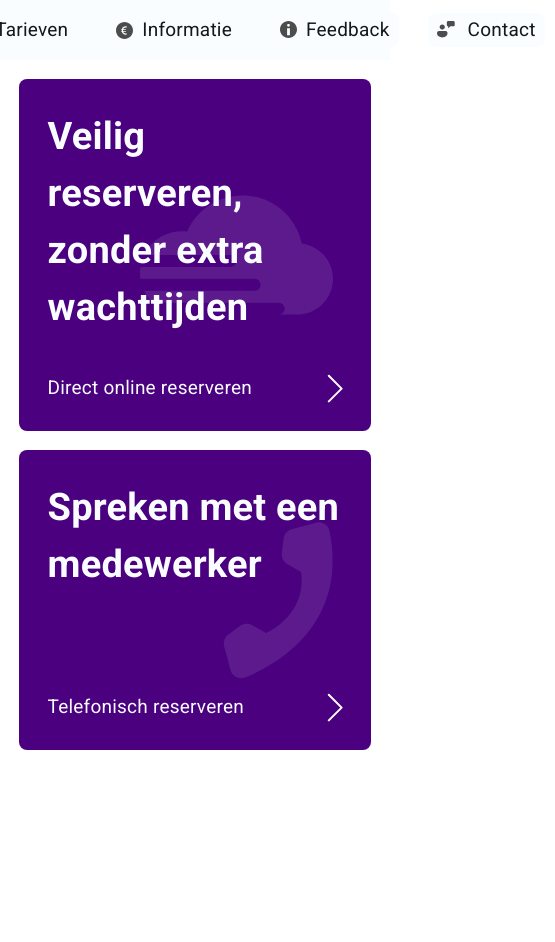
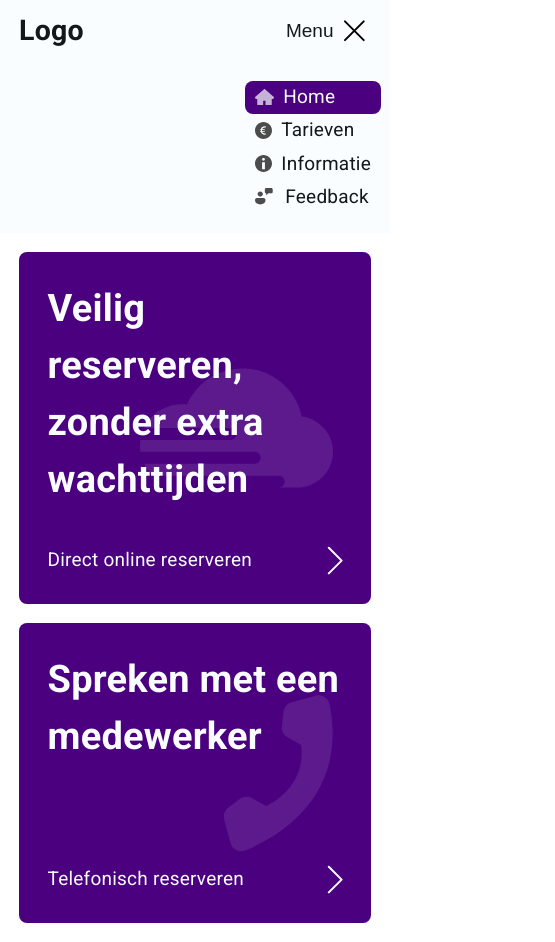
Before and after one commit to RyanBoersma/Deeltaxi, a website: page index.html in a window 390 px wide. Shown: the whole page, 555 px wide, since content can reach past the window. Before the commit the page ends 844 px from the top, so only its background shows below. Drawn offline with Linux system fonts and the light colour scheme.

Commit message:
Small scss changes

```diff
--- a/index.html
+++ b/index.html
@@ -10,38 +10,53 @@
             <h1 class="nav__logo">
                 <a href="/">Logo</a>
             </h1>
-            <ul class="nav__menu">
+            <button class="nav__button"
+                    type="button"
+                    id="mobile-menubutton"
+                    aria-haspopup="true"
+                    aria-controls="menu2">
+                Menu
+                <svg class="nav__button__icon" width="22" height="22" viewBox="0 0 22 22" fill="none" xmlns="http://www.w3.org/2000/svg">
+                    <path d="M20.7246 1.33594L1.95816 20.1024" stroke="black" stroke-width="2" stroke-linecap="round" stroke-linejoin="round"/>
+                    <path d="M20.7246 20.1025L1.95816 1.33609" stroke="black" stroke-width="2" stroke-linecap="round" stroke-linejoin="round"/>
+                </svg>
+            </button>
+            <ul
+                id="menu"
+                class="nav__menu"
+                role="menu"
+                aria-labelledby="mobile-menubutton"
+                >
+                <li class="nav__menu__item is--active">
+                    <a class="link" aria-label="Naar Home" href="index.html">
+                        <svg class="link__icon" aria-hidden="true" focusable="false" width="19" height="16" viewBox="0 0 19 16" xmlns="http://www.w3.org/2000/svg">
+                            <path d="M18.6068 7.86891L9.97405 0.175224C9.91189 0.119678 9.83806 0.0756107 9.75679 0.0455436C9.67551 0.0154765 9.58838 0 9.50039 0C9.4124 0 9.32527 0.0154765 9.244 0.0455436C9.16272 0.0756107 9.08889 0.119678 9.02674 0.175224L0.394016 7.86891C0.142516 8.09322 0 8.3979 0 8.71567C0 9.3755 0.601503 9.91197 1.34133 9.91197H2.25092V15.4019C2.25092 15.7327 2.55062 16 2.92159 16H8.15906V11.813H10.5064V16H16.0792C16.4502 16 16.7499 15.7327 16.7499 15.4019V9.91197H17.6595C18.0157 9.91197 18.3574 9.78673 18.6089 9.56055C19.1307 9.09325 19.1307 8.33622 18.6068 7.86891Z" fill-opacity="0.7"/>
+                        </svg>
+                        Home
+                    </a>
+                </li>
                 <li class="nav__menu__item">
-                    <a class="link" href="index.html">
-                        <svg class="link__icon" width="19" height="16" viewBox="0 0 19 16" xmlns="http://www.w3.org/2000/svg">
-                            <path d="M18.6068 7.86891L9.97405 0.175224C9.91189 0.119678 9.83806 0.0756107 9.75679 0.0455436C9.67551 0.0154765 9.58838 0 9.50039 0C9.4124 0 9.32527 0.0154765 9.244 0.0455436C9.16272 0.0756107 9.08889 0.119678 9.02674 0.175224L0.394016 7.86891C0.142516 8.09322 0 8.3979 0 8.71567C0 9.3755 0.601503 9.91197 1.34133 9.91197H2.25092V15.4019C2.25092 15.7327 2.55062 16 2.92159 16H8.15906V11.813H10.5064V16H16.0792C16.4502 16 16.7499 15.7327 16.7499 15.4019V9.91197H17.6595C18.0157 9.91197 18.3574 9.78673 18.6089 9.56055C19.1307 9.09325 19.1307 8.33622 18.6068 7.86891Z" fill-opacity="0.7"/>
+                    <a class="link" aria-label="Naar Tarieven" href="index.html">
+                        <svg class="link__icon" aria-hidden="true" focusable="false" width="17" height="17" viewBox="0 0 17 17" xmlns="http://www.w3.org/2000/svg">
+                            <path d="M8.5 17C3.80603 17 0 13.194 0 8.5C0 3.80603 3.80603 0 8.5 0C13.194 0 17 3.80603 17 8.5C17 13.194 13.194 17 8.5 17ZM9.7048 9.86987C9.78828 9.86987 9.85658 9.80156 9.85658 9.71808V9.20201C9.85658 9.11853 9.78828 9.05022 9.7048 9.05022H7.12444C7.11875 8.96674 7.11875 8.87757 7.11875 8.78839V8.10536H9.7029C9.78638 8.10536 9.85469 8.03705 9.85469 7.95357V7.4375C9.85469 7.35402 9.78638 7.28571 9.7029 7.28571H7.2269C7.51719 6.10938 8.38996 5.41496 9.68962 5.41496C10.0672 5.41496 10.3935 5.43772 10.6724 5.49275C10.7654 5.51172 10.8527 5.43962 10.8527 5.34475V4.5327C10.8527 4.4606 10.8015 4.39989 10.7312 4.38471C10.4296 4.3202 10.0805 4.28795 9.68203 4.28795C7.59877 4.28795 6.20993 5.40357 5.88359 7.28571H5.3125C5.22902 7.28571 5.16071 7.35402 5.16071 7.4375V7.95357C5.16071 8.03705 5.22902 8.10536 5.3125 8.10536H5.8077V8.80547C5.8077 8.88895 5.8077 8.97243 5.81339 9.04833H5.3125C5.22902 9.04833 5.16071 9.11663 5.16071 9.20011V9.71618C5.16071 9.79966 5.22902 9.86797 5.3125 9.86797H5.91395C6.28772 11.6552 7.65949 12.7121 9.68203 12.7121C10.0786 12.7121 10.4296 12.676 10.7312 12.6096C10.8015 12.5944 10.8508 12.5337 10.8508 12.4616V11.6496H10.8527C10.8527 11.5528 10.7654 11.4826 10.6705 11.5016C10.3916 11.5566 10.0672 11.585 9.68962 11.585C8.44877 11.585 7.59498 10.9494 7.26864 9.86987H9.7048Z" fill-opacity="0.7"/>
                         </svg>
                         Tarieven
                     </a>
                 </li>
                 <li class="nav__menu__item">
-                    <a class="link" href="index.html">
-                        <svg class="link__icon" width="17" height="17" viewBox="0 0 17 17" xmlns="http://www.w3.org/2000/svg">
-                            <path d="M8.5 17C3.80603 17 0 13.194 0 8.5C0 3.80603 3.80603 0 8.5 0C13.194 0 17 3.80603 17 8.5C17 13.194 13.194 17 8.5 17ZM9.7048 9.86987C9.78828 9.86987 9.85658 9.80156 9.85658 9.71808V9.20201C9.85658 9.11853 9.78828 9.05022 9.7048 9.05022H7.12444C7.11875 8.96674 7.11875 8.87757 7.11875 8.78839V8.10536H9.7029C9.78638 8.10536 9.85469 8.03705 9.85469 7.95357V7.4375C9.85469 7.35402 9.78638 7.28571 9.7029 7.28571H7.2269C7.51719 6.10938 8.38996 5.41496 9.68962 5.41496C10.0672 5.41496 10.3935 5.43772 10.6724 5.49275C10.7654 5.51172 10.8527 5.43962 10.8527 5.34475V4.5327C10.8527 4.4606 10.8015 4.39989 10.7312 4.38471C10.4296 4.3202 10.0805 4.28795 9.68203 4.28795C7.59877 4.28795 6.20993 5.40357 5.88359 7.28571H5.3125C5.22902 7.28571 5.16071 7.35402 5.16071 7.4375V7.95357C5.16071 8.03705 5.22902 8.10536 5.3125 8.10536H5.8077V8.80547C5.8077 8.88895 5.8077 8.97243 5.81339 9.04833H5.3125C5.22902 9.04833 5.16071 9.11663 5.16071 9.20011V9.71618C5.16071 9.79966 5.22902 9.86797 5.3125 9.86797H5.91395C6.28772 11.6552 7.65949 12.7121 9.68203 12.7121C10.0786 12.7121 10.4296 12.676 10.7312 12.6096C10.8015 12.5944 10.8508 12.5337 10.8508 12.4616V11.6496H10.8527C10.8527 11.5528 10.7654 11.4826 10.6705 11.5016C10.3916 11.5566 10.0672 11.585 9.68962 11.585C8.44877 11.585 7.59498 10.9494 7.26864 9.86987H9.7048Z" fill-opacity="0.7"/>
+                    <a class="link" aria-label="Naar Informatie"  href="index.html">
+                        <svg class="link__icon" aria-hidden="true" focusable="false" width="17" height="18" viewBox="0 0 17 18" xmlns="http://www.w3.org/2000/svg">
+                            <path d="M8.5 0.043457C3.80573 0.043457 0 3.85377 0 8.55369C0 13.2536 3.80573 17.0639 8.5 17.0639C13.1943 17.0639 17 13.2536 17 8.55369C17 3.85377 13.1943 0.043457 8.5 0.043457ZM9.91667 14.1563H7.08333V7.34808H9.91667V14.1563ZM8.5 5.78787C8.12428 5.78787 7.76394 5.63843 7.49827 5.37244C7.23259 5.10644 7.08333 4.74567 7.08333 4.36949C7.08333 3.99332 7.23259 3.63255 7.49827 3.36655C7.76394 3.10056 8.12428 2.95112 8.5 2.95112C8.87572 2.95112 9.23606 3.10056 9.50173 3.36655C9.76741 3.63255 9.91667 3.99332 9.91667 4.36949C9.91667 4.74567 9.76741 5.10644 9.50173 5.37244C9.23606 5.63843 8.87572 5.78787 8.5 5.78787Z" fill-opacity="0.7"/>
                         </svg>
                         Informatie
                     </a>
                 </li>
                 <li class="nav__menu__item">
-                    <a class="link" href="index.html">
-                        <svg class="link__icon" width="17" height="18" viewBox="0 0 17 18" xmlns="http://www.w3.org/2000/svg">
-                            <path d="M8.5 0.043457C3.80573 0.043457 0 3.85377 0 8.55369C0 13.2536 3.80573 17.0639 8.5 17.0639C13.1943 17.0639 17 13.2536 17 8.55369C17 3.85377 13.1943 0.043457 8.5 0.043457ZM9.91667 14.1563H7.08333V7.34808H9.91667V14.1563ZM8.5 5.78787C8.12428 5.78787 7.76394 5.63843 7.49827 5.37244C7.23259 5.10644 7.08333 4.74567 7.08333 4.36949C7.08333 3.99332 7.23259 3.63255 7.49827 3.36655C7.76394 3.10056 8.12428 2.95112 8.5 2.95112C8.87572 2.95112 9.23606 3.10056 9.50173 3.36655C9.76741 3.63255 9.91667 3.99332 9.91667 4.36949C9.91667 4.74567 9.76741 5.10644 9.50173 5.37244C9.23606 5.63843 8.87572 5.78787 8.5 5.78787Z" fill-opacity="0.7"/>
+                    <a class="link" aria-label="Naar Feedback"  href="index.html">
+                        <svg class="link__icon" aria-hidden="true" focusable="false" width="21" height="21" viewBox="0 0 21 21" xmlns="http://www.w3.org/2000/svg">
+                            <path d="M11.1562 1.10522C10.8082 1.10522 10.4743 1.24351 10.2282 1.48965C9.98203 1.73579 9.84375 2.06963 9.84375 2.41772V5.04272C9.84375 5.39082 9.98203 5.72466 10.2282 5.9708C10.4743 6.21694 10.8082 6.35522 11.1562 6.35522V8.32397L13.5188 6.35522H16.4062C16.7543 6.35522 17.0882 6.21694 17.3343 5.9708C17.5805 5.72466 17.7188 5.39082 17.7188 5.04272V2.41772C17.7188 2.06963 17.5805 1.73579 17.3343 1.48965C17.0882 1.24351 16.7543 1.10522 16.4062 1.10522H11.1562ZM5.25 4.38647C4.55381 4.38647 3.88613 4.66304 3.39384 5.15532C2.90156 5.6476 2.625 6.31528 2.625 7.01147C2.625 7.70767 2.90156 8.37535 3.39384 8.86763C3.88613 9.35991 4.55381 9.63647 5.25 9.63647C5.94619 9.63647 6.61387 9.35991 7.10616 8.86763C7.59844 8.37535 7.875 7.70767 7.875 7.01147C7.875 6.31528 7.59844 5.6476 7.10616 5.15532C6.61387 4.66304 5.94619 4.38647 5.25 4.38647ZM8.53125 10.949H1.96875C1.44661 10.949 0.945846 11.1564 0.576634 11.5256C0.207421 11.8948 0 12.3956 0 12.9177C0 14.3825 0.602437 15.5558 1.59075 16.3499C2.56331 17.1308 3.86794 17.5115 5.25 17.5115C6.63206 17.5115 7.93669 17.1308 8.90925 16.3499C9.89625 15.5558 10.5 14.3825 10.5 12.9177C10.5 12.3956 10.2926 11.8948 9.92337 11.5256C9.55415 11.1564 9.0534 10.949 8.53125 10.949Z" fill-opacity="0.7"/>
                         </svg>
                         Feedback
-                    </a>
-                </li>
-                <li class="nav__menu__item">
-                    <a class="link" href="index.html">
-                        <svg class="link__icon" width="21" height="21" viewBox="0 0 21 21" xmlns="http://www.w3.org/2000/svg">
-                            <path d="M11.1562 1.10522C10.8082 1.10522 10.4743 1.24351 10.2282 1.48965C9.98203 1.73579 9.84375 2.06963 9.84375 2.41772V5.04272C9.84375 5.39082 9.98203 5.72466 10.2282 5.9708C10.4743 6.21694 10.8082 6.35522 11.1562 6.35522V8.32397L13.5188 6.35522H16.4062C16.7543 6.35522 17.0882 6.21694 17.3343 5.9708C17.5805 5.72466 17.7188 5.39082 17.7188 5.04272V2.41772C17.7188 2.06963 17.5805 1.73579 17.3343 1.48965C17.0882 1.24351 16.7543 1.10522 16.4062 1.10522H11.1562ZM5.25 4.38647C4.55381 4.38647 3.88613 4.66304 3.39384 5.15532C2.90156 5.6476 2.625 6.31528 2.625 7.01147C2.625 7.70767 2.90156 8.37535 3.39384 8.86763C3.88613 9.35991 4.55381 9.63647 5.25 9.63647C5.94619 9.63647 6.61387 9.35991 7.10616 8.86763C7.59844 8.37535 7.875 7.70767 7.875 7.01147C7.875 6.31528 7.59844 5.6476 7.10616 5.15532C6.61387 4.66304 5.94619 4.38647 5.25 4.38647ZM8.53125 10.949H1.96875C1.44661 10.949 0.945846 11.1564 0.576634 11.5256C0.207421 11.8948 0 12.3956 0 12.9177C0 14.3825 0.602437 15.5558 1.59075 16.3499C2.56331 17.1308 3.86794 17.5115 5.25 17.5115C6.63206 17.5115 7.93669 17.1308 8.90925 16.3499C9.89625 15.5558 10.5 14.3825 10.5 12.9177C10.5 12.3956 10.2926 11.8948 9.92337 11.5256C9.55415 11.1564 9.0534 10.949 8.53125 10.949Z" fill-opacity="0.7"/>
-                        </svg>
-
-                        Contact
                     </a>
                 </li>
             </ul>
@@ -80,7 +95,6 @@
                     <path d="M78.098 50.4756L64.2273 42.5011C62.3702 41.4338 60.8694 39.8458 59.9107 37.9341C58.952 36.0223 58.5776 33.8707 58.8339 31.7459L60.6156 17.0244C60.8779 14.8547 61.7859 12.8116 63.2226 11.1586C64.6592 9.50564 66.5586 8.31865 68.6757 7.75076L92.928 1.24457C94.3685 0.854442 95.8731 0.761383 97.3495 0.971083C98.826 1.18078 100.243 1.68883 101.515 2.46413C102.786 3.23942 103.885 4.26564 104.743 5.47999C105.602 6.69434 106.203 8.07127 106.509 9.52647C125.622 104.24 51.4814 144.294 22.0972 155.921C20.6602 156.487 19.1199 156.745 17.5776 156.676C16.0352 156.606 14.5258 156.213 13.1485 155.52C11.7713 154.827 10.5575 153.851 9.58687 152.655C8.61629 151.46 7.91094 150.073 7.51722 148.585L1.16409 124.847C0.599415 122.737 0.682019 120.505 1.40125 118.44C2.12049 116.375 3.44336 114.57 5.19921 113.259L17.1129 104.366C18.8326 103.083 20.891 102.33 23.033 102.201C25.175 102.072 27.3065 102.572 29.1633 103.64L43.0341 111.614C43.0341 111.614 84.1019 94.1122 78.098 50.4756Z" fill="white"/>
                     </g>
                 </svg>
-
             </a>
         </section>
     </main>
--- a/src/core/booking.scss
+++ b/src/core/booking.scss
@@ -5,7 +5,7 @@
     max-width: var(--page-width);
     width: 100%;
     margin: 0 auto;
-    margin-top: var(--nav-height);
+    // margin-top: var(--nav-height);
     padding: 1rem;
 
     &__button {
--- a/src/core/nav.scss
+++ b/src/core/nav.scss
@@ -1,28 +1,42 @@
 .nav {
-    position: absolute;
-    top: 0;
-    left: 0;
     width: 100%;
     background-color: var(--color-bg);
+    z-index: 1000;
 
     &--wrapper {
-        display: flex;
         margin: 0 auto;
         width: 100%;
-        height: var(--nav-height);
-        flex-direction: row;
-        justify-content: center;
-        align-items: center;
+        display: grid;
+        grid-template-areas:
+        "logo   menu-button"
+        "menu   menu";
+        grid-row-gap: 1rem;
+        padding: .5rem 0;
         max-width: var(--page-width);
     }
 
     &__logo {
+        grid-area: logo;
         margin-left: 1rem;
     }
 
+    &__button {
+        grid-area: menu-button;
+        display: flex;
+        align-items: center;
+        margin-left: auto;
+        margin-right: 1rem;
+
+        &__icon {
+            margin-left: .5rem;
+            stroke: var(--color-text);
+        }
+    }
+
     &__menu {
+        grid-area: menu;
         display: flex;
-        flex-direction: row;
+        flex-direction: column;
         margin-left: auto;
         padding: .5rem;
 
@@ -41,7 +55,7 @@
                 }
             }
 
-            &:hover {
+            &:hover, &.is--active {
                 background-color: var(--color-purple);
                 color: var(--color-bg);
 
@@ -56,3 +70,21 @@
         }
     }
 }
+
+@media (min-width: 730px)  {
+    .nav {
+        &--wrapper {
+            grid-template-areas:
+            "logo   menu";
+        }
+
+        &__button {
+            visibility: none;
+            display: none;
+        }
+
+        &__menu {
+            flex-direction: row;
+        }
+    }
+}
--- a/src/global.scss
+++ b/src/global.scss
@@ -33,6 +33,13 @@ html, body {
   margin: 0;
   padding: 0;
   color: var(--color-text);
+}
+
+button {
+  background-color: inherit;
+  border: none;
+  font-size: inherit;
+  color: inherit;
 }
 
 a {
```
Also changed, not shown: index.js (added, +13 -0 lines), dist/core/booking.css, dist/core/nav.css, dist/global.css, dist/style.css.
